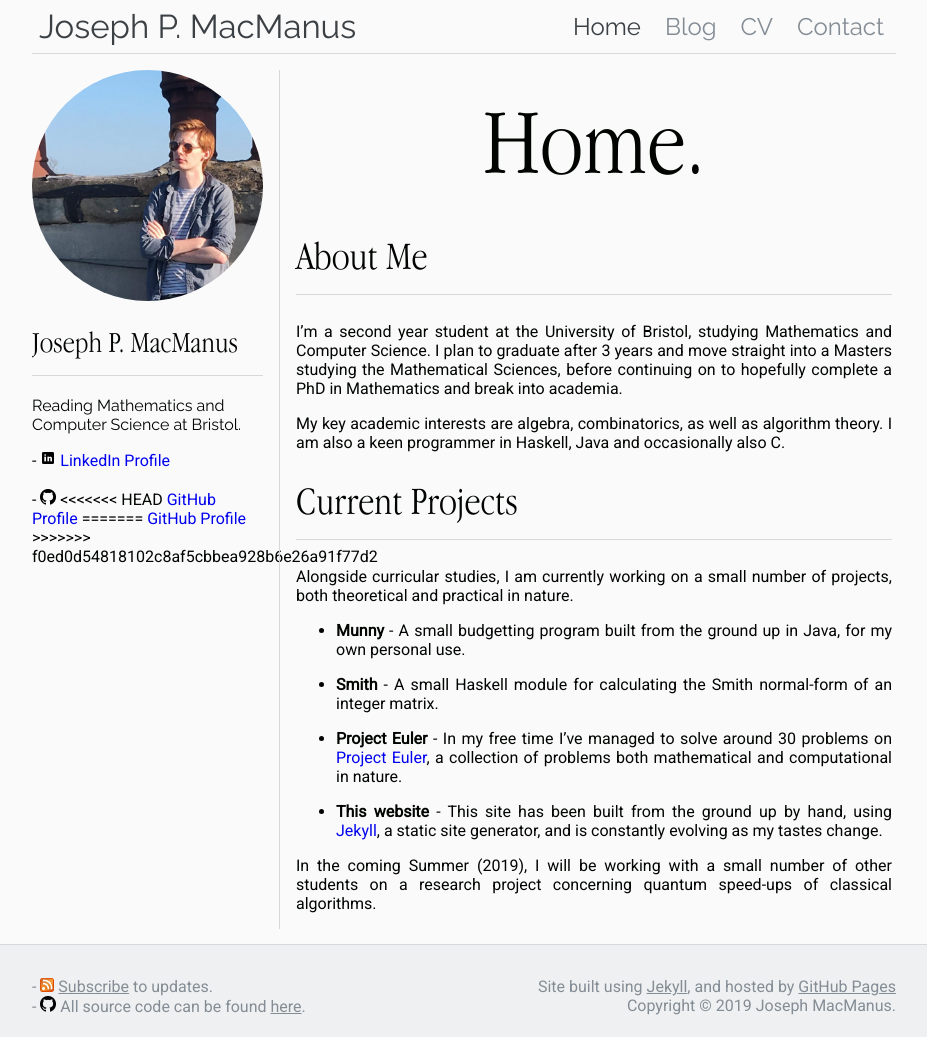
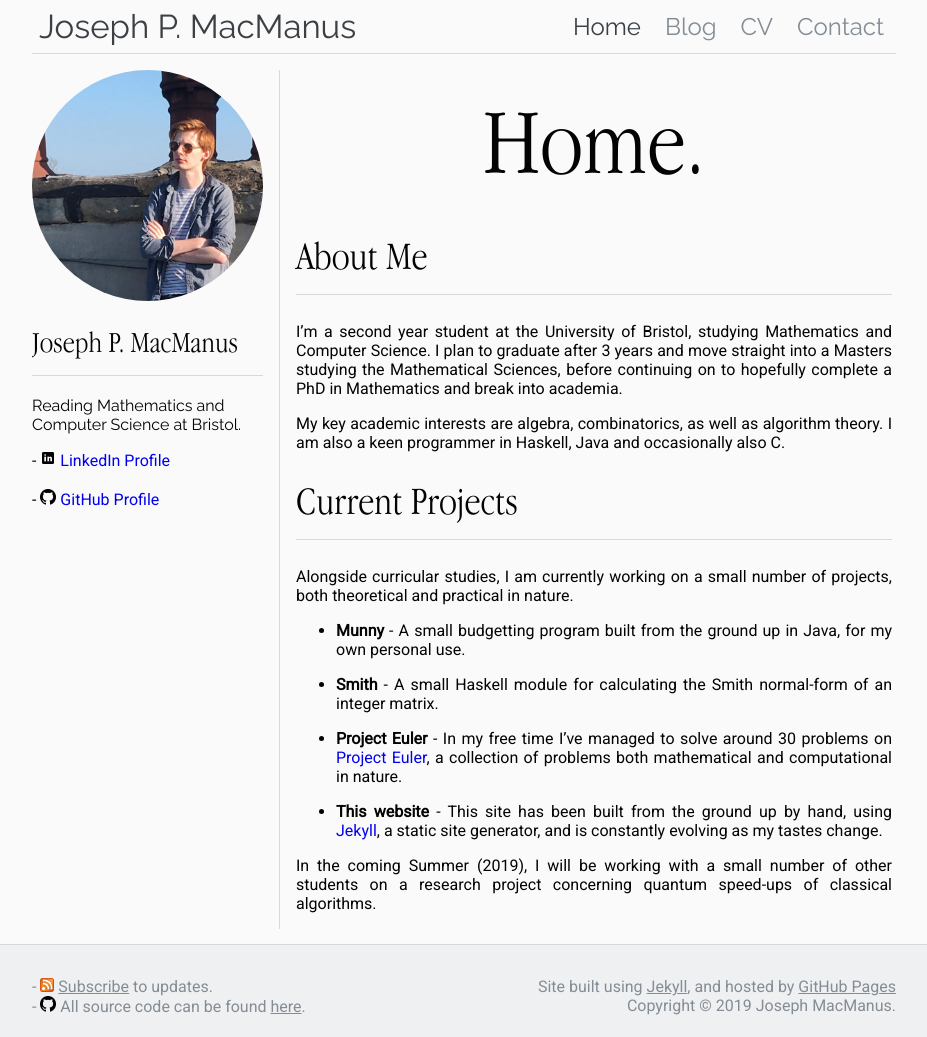
Before and after one commit to tiepdotme/jpmacmanus.me, a Jekyll site: the page built from index.md, in a window 1280 px wide. Shown: the whole page, without its empty margins (176-1103 px from the left). Built offline with Jekyll 4.4.1, drawn with Linux system fonts in a browser that asks for light colours; formulas are drawn with MathJax 3.

Commit message:
merge fixed

```diff
--- a/_includes/sidebar-left.html
+++ b/_includes/sidebar-left.html
@@ -9,10 +9,6 @@
   <br>
   <br>
   - <img src="/assets/images/icons/github-16x16.png">
-<<<<<<< HEAD
   <a href="https://github.com/jpmacmanus">GitHub Profile</a>
-=======
-  <a href="https://https://github.com/jpmacmanus">GitHub Profile</a>
->>>>>>> f0ed0d54818102c8af5cbbea928b6e26a91f77d2
   <br>
 </div>
```
